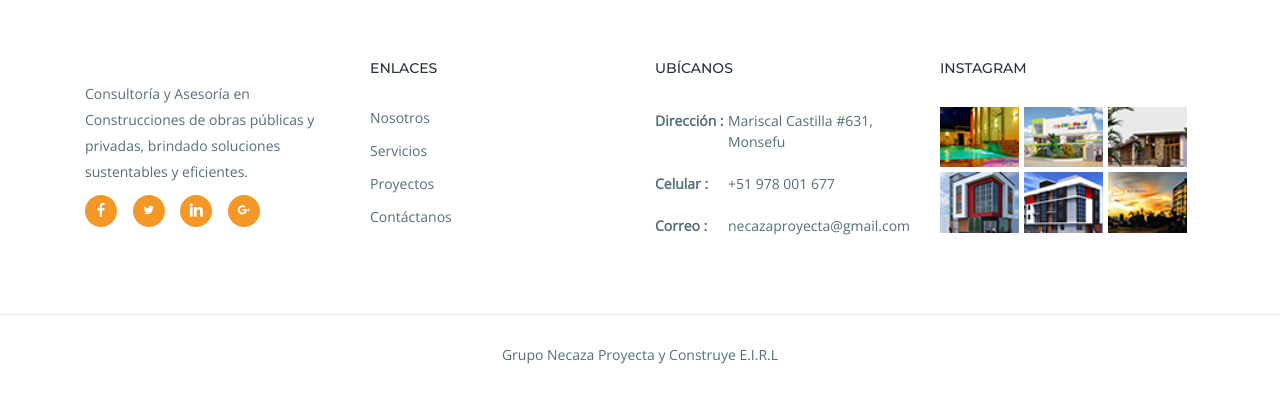
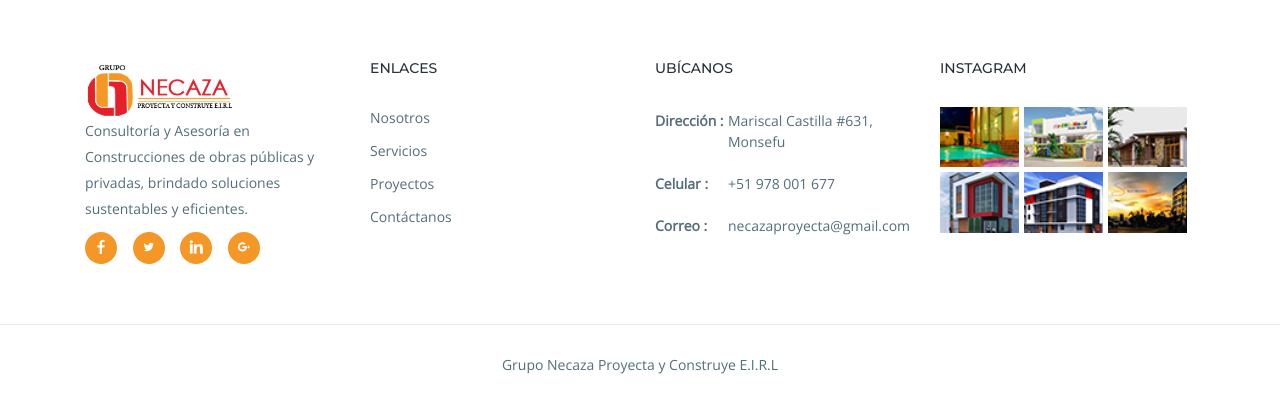
Before and after one commit to AbigailNeciosup/Necaza, a plain HTML site: page index.html in a window 1280 px wide. Shown: the part 4232-4627 px from the top of the page. Drawn offline with nearby package versions, Linux system fonts and the light colour scheme; the site is published under a folder, as on GitHub Pages, so addresses that start at the root find nothing; files whose address does not match are found by name.

Commit message:
logo footer

```diff
--- a/index.html
+++ b/index.html
@@ -901,7 +901,7 @@
         <div class="container">
           <div class="row">
             <div class="col-lg-3 col-md-6 col-sm-6 col-xs-6 col-mb-12">
-              <img src="/img/logo.png" alt="" width="150px">
+              <img src="img/logo.png" alt="" width="150px">
               <div class="textwidget">
                 <p>Consultoría y Asesoría en Construcciones de obras públicas y privadas, brindado soluciones sustentables y eficientes.</p>
               </div>
```
